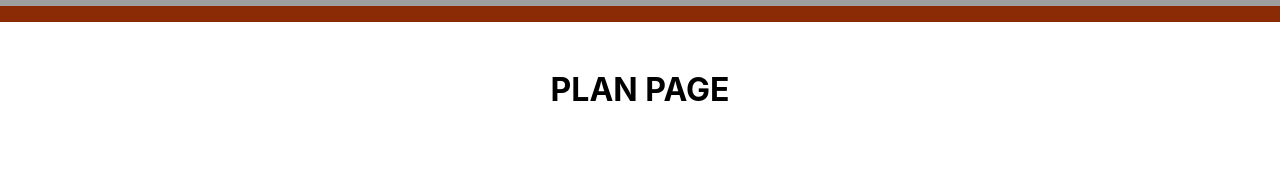
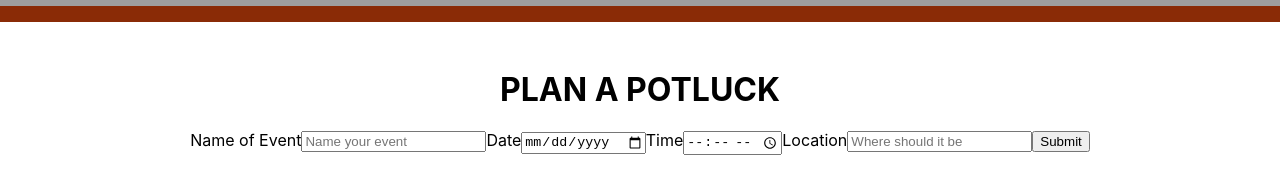
Before and after one commit to Build-Week-Potluck-Planner-v1/front-end, a React (Create React App) app: page /plan in a window 1280 px wide. Shown: the part 378-572 px from the top of the page. Built offline with nearby package versions, Linux system fonts and the light colour scheme; sample sign-in values are in the browser's storage; grey boxes are pictures that could not be loaded.

Commit message:
Can create potlucks and will display them on screen

```diff
--- a/src/App.js
+++ b/src/App.js
@@ -9,12 +9,14 @@ import PrivateRoute from "./components/PrivateRoute";
 import Plan from "./components/Plan";
 import Invites from "./components/Invites";
 import Header from "./components/Header";
+import Potluck from "./components/Potluck";
 
 function App() {
   return (
     <div className="App">
       <Header />
       <Switch>
+        <PrivateRoute path="/potluck/:id" component={Potluck} />
         <PrivateRoute path="/invites" component={Invites} />
         <PrivateRoute path="/plan" component={Plan} />
         <PrivateRoute path="/dashboard" component={Dashboard} />
--- a/src/components/Dashboard.js
+++ b/src/components/Dashboard.js
@@ -1,22 +1,33 @@
-import React from 'react'
+import React, {useEffect} from 'react'
 import { connect } from 'react-redux'
-import {Link} from 'react-router-dom';
+import { Link } from 'react-router-dom';
+import {getPotlucks} from '../store/actions/index'
+import Potluck from './Potluck';
 
-function Dashboard() {
+function Dashboard(props) {
+    useEffect(() => {
+        props.getPotlucks()
+    }, [])
+
     return (
         <div>
             <h2>Hello User!</h2>
             <Link to = '/invites'><button>Invites</button></Link>
             <Link to = '/plan'><button>Plan a potluck</button></Link>
-            <p>You have X potlucks to go to and Y Potlucks planned</p>
-            <div>
-                <h3>This is a card</h3>
-                <h4>Date:</h4>
-                <h4>This amount of friends are going</h4>
-                <p>Foods being brought</p>
-            </div>
+            <h2>Your Potlucks</h2>
+            {props.potlucks.map(potluck => {
+                return <Link to = {`/potluck/${potluck.id}`}>
+                            <Potluck potluck = {potluck} key ={potluck.id}/>
+                        </Link>
+            })}
         </div>
     )
 }
 
-export default connect(null, {})(Dashboard)
+const mapStateToProps = (state) => {
+    return {
+        potlucks: state.dataReducer.potlucks,
+    }
+}
+
+export default connect(mapStateToProps, {getPotlucks})(Dashboard)
--- a/src/components/Plan.js
+++ b/src/components/Plan.js
@@ -1,11 +1,72 @@
-import React from 'react'
+import React, {useState} from 'react'
+import { connect } from 'react-redux'
+import {createPotluck} from '../store/actions/index'
+import { useHistory } from 'react-router-dom'
 
-function Plan() {
+function Plan(props) {
+    const initialValues = {
+        name: '',
+        date: '',
+        time: '',
+        location: '',
+    }
+    const [potluck, setPotluck] = useState(initialValues)
+    const history = useHistory();
+
+    const changeHandler = (e) => {
+        setPotluck({...potluck, [e.target.name]: e.target.value})
+    }
+
+    const submitHandler = (e) => {
+        e.preventDefault();
+        props.createPotluck(potluck);
+        setPotluck(initialValues)
+        setTimeout(() => {
+            history.push('/dashboard')
+        }, 500)
+    }
+
     return (
         <div>
-            <h1>PLAN PAGE</h1>
+            <h1>PLAN A POTLUCK</h1>
+            <form onSubmit = {submitHandler}>
+                <label>Name of Event
+                    <input
+                        name = 'name'
+                        type = 'name'
+                        placeholder = 'Name your event'
+                        onChange = {changeHandler}
+                    />
+                </label>
+                <label>Date
+                    <input
+                        name = 'date'
+                        type = 'date'
+                        placeholder = 'What date should it take place?'
+                        onChange = {changeHandler}
+                    />
+                </label>
+                <label>Time
+                    <input
+                        name = 'time'
+                        type = 'time'
+                        placeholder = 'Type in a time you want it to start'
+                        onChange = {changeHandler}
+                    />
+                </label>
+                <label>Location
+                    <input
+                        name = 'location'
+                        type = 'location'
+                        placeholder = 'Where should it be'
+                        onChange = {changeHandler}
+                    />
+                </label>
+                <button>Submit</button>
+                <h2>{props.successMessage}</h2>
+            </form>
         </div>
     )
 }
 
-export default Plan
+export default connect(null, {createPotluck})(Plan)
--- /dev/null
+++ b/src/components/Potluck.js
@@ -0,0 +1,11 @@
+import React from 'react'
+
+function Potluck() {
+    return (
+        <div>
+            <h1> heyo</h1>
+        </div>
+    )
+}
+
+export default Potluck
--- a/src/store/actions/index.js
+++ b/src/store/actions/index.js
@@ -1,6 +1,15 @@
  import axios from "axios"
+ import axiosWithAuth from '../../utils/axiosWithAuth';
+
  export const LOGIN_SUCCESS = "LOGIN_SUCCESS";
  export const LOGIN_ERROR = "LOGIN_ERROR";
+
+ export const GET_POTLUCKS_START = "GET_POTLUCKS_START";
+ export const GET_POTLUCKS_SUCCESS = "GET_POTLUCKS_SUCCESS";
+ export const GET_POTLUCKS_ERROR = "GET_POTLUCKS_ERROR";
+
+ export const CREATE_POTLUCKS_SUCCESS = "CREATE_POTLUCKS_SUCCESS";
+ export const CREATE_POTLUCKS_ERROR = "CREATE_POTLUCKS_ERROR";
 
  export const handleLogin = (user) => (dispatch) => {
     axios.post('https://ft-potluck-planner-7-server.herokuapp.com/api/auth/login', user)
@@ -12,3 +21,26 @@
             dispatch({type: LOGIN_ERROR, payload: err})
         })
     }
+
+export const getPotlucks = () => (dispatch) => {
+    dispatch({ type: GET_POTLUCKS_START})
+
+    return axiosWithAuth()
+        .get('https://ft-potluck-planner-7-server.herokuapp.com/api/potlucks')
+            .then(res => {
+                dispatch({type: GET_POTLUCKS_SUCCESS, payload: res.data})
+            })
+            .catch(err => {
+                dispatch({type: GET_POTLUCKS_ERROR, payload: err})
+            })
+}
+export const createPotluck = (potluck) => (dispatch) => {
+        axiosWithAuth()
+        .post('https://ft-potluck-planner-7-server.herokuapp.com/api/potlucks', potluck)
+            .then(res => {
+                dispatch({type: CREATE_POTLUCKS_SUCCESS})
+            })
+            .catch(err => {
+                dispatch({type: CREATE_POTLUCKS_ERROR, payload: err})
+            })
+}
--- a/src/store/reducers/dataReducer.js
+++ b/src/store/reducers/dataReducer.js
@@ -1,4 +1,14 @@
-import { LOGIN_SUCCESS, LOGIN_ERROR } from '../actions/index'
+import {
+    LOGIN_SUCCESS,
+    LOGIN_ERROR,
+
+    GET_POTLUCKS_SUCCESS,
+    GET_POTLUCKS_START,
+    GET_POTLUCKS_ERROR,
+
+    CREATE_POTLUCKS_SUCCESS,
+    CREATE_POTLUCKS_ERROR,
+} from '../actions/index'
 
 export const initialState = {
     currentUser: {
@@ -11,14 +21,8 @@ export const initialState = {
     },
     errors: '',
     loading: false,
-
-    // currentUsersPotlucks: [],
-    // potluck: {
-    //     id: 0,
-    //     foods: [],
-    //     date: '',
-    // },
-    // foods: [],
+    potlucks: [],
+    successMessage: '',
 }
 
 export const dataReducer = (state = initialState, action) => {
@@ -26,6 +30,7 @@ export const dataReducer = (state = initialState, action) => {
         case LOGIN_SUCCESS:
             return {
                 ...state,
+                loading: false,
                 currentUser: action.payload,
             }
         case LOGIN_ERROR:
@@ -33,6 +38,35 @@ export const dataReducer = (state = initialState, action) => {
                 ...state,
                 errors: action.payload,
             }
+        case GET_POTLUCKS_SUCCESS:
+            return{
+                ...state,
+                potlucks: action.payload,
+                loading: false,
+            }
+        case GET_POTLUCKS_START:
+            return{
+                ...state,
+                loading: true,
+            }
+        case GET_POTLUCKS_ERROR:
+            return{
+                ...state,
+                loading: false,
+                errors: action.payload
+            }
+        case CREATE_POTLUCKS_SUCCESS:
+            return{
+                ...state,
+                loading: false,
+                successMessage: 'Your potluck has been created! Go back to the dashboard to see it.',
+            }
+         case CREATE_POTLUCKS_ERROR:
+            return{
+                ...state,
+                loading: false,
+                errors: action.payload,
+            }
         default:
             return state;
     }
--- a/src/utils/axiosWithAuth.js
+++ b/src/utils/axiosWithAuth.js
@@ -1,8 +1,10 @@
 import axios from "axios";
 
-export const axiosWithAuth = () => {
+const axiosWithAuth = () => {
     const token = localStorage.getItem('token')
     return axios.create({
         headers: {authorization: token}
     })
 }
+
+export default axiosWithAuth;
```
